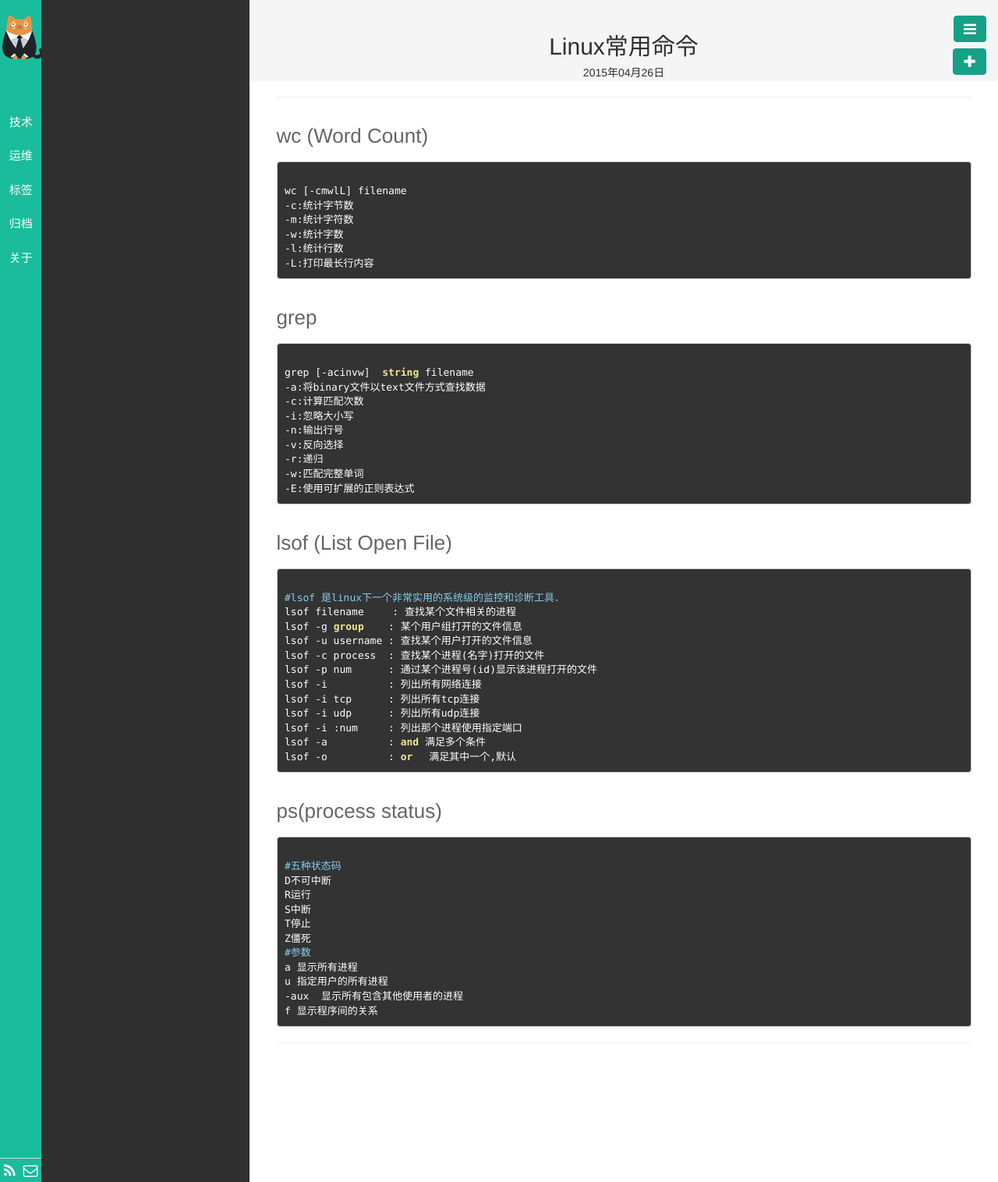
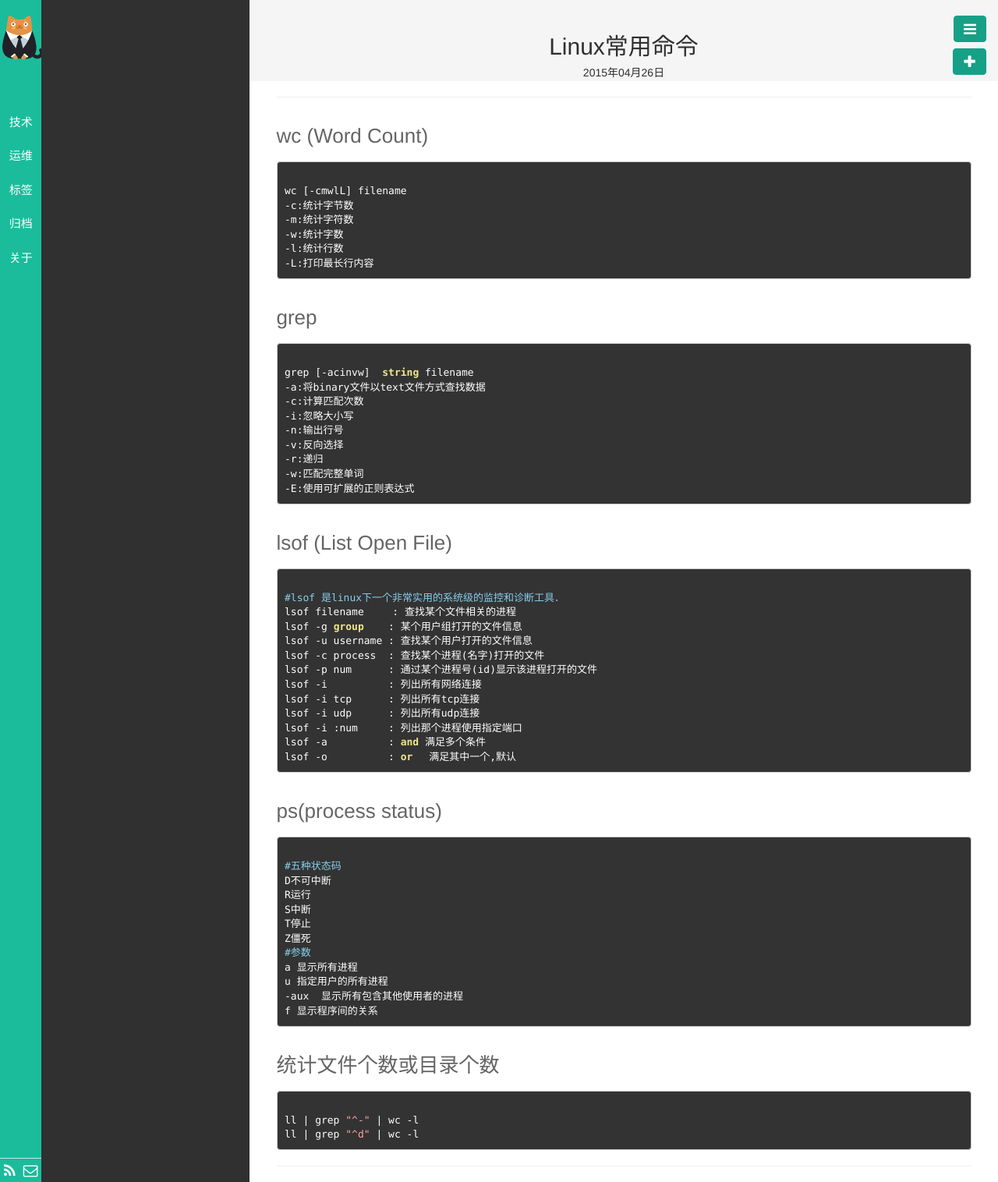
Before and after one commit to codergma/codergma.github.io, a Jekyll site: the page built from _posts/Linux/2015-04-26-Linux-Command.md, in a window 1280 px wide. Shown: the whole page at 78% size. Built offline with Jekyll 4.4.1, drawn with Linux system fonts in a browser that asks for light colours; Markdown is read by kramdown in place of the engine named in the settings; comment, search, counter and statistics services are not loaded.

Commit message:
linux-command

````diff
--- a/_posts/Linux/2015-04-26-Linux-Command.md
+++ b/_posts/Linux/2015-04-26-Linux-Command.md
@@ -66,3 +66,10 @@ u 指定用户的所有进程
 -aux  显示所有包含其他使用者的进程
 f 显示程序间的关系
 ```
+
+###统计文件个数或目录个数
+```
+
+ll | grep "^-" | wc -l
+ll | grep "^d" | wc -l
+```
````
Also changed, not shown: _posts/Linux/2015-11-16-Linux-Env.md (+2 -2 lines), _posts/MySQL/2015-12-04-字符集.md (+1 -1 lines).
